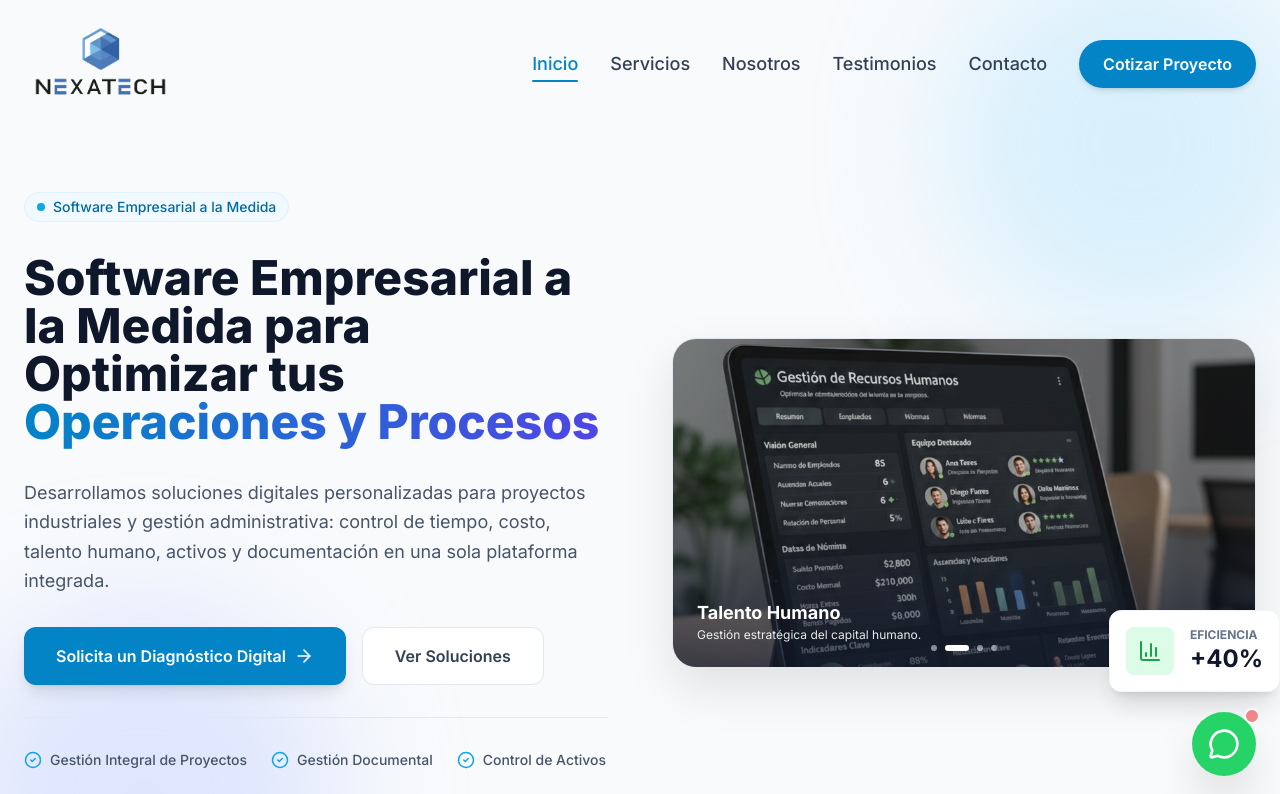
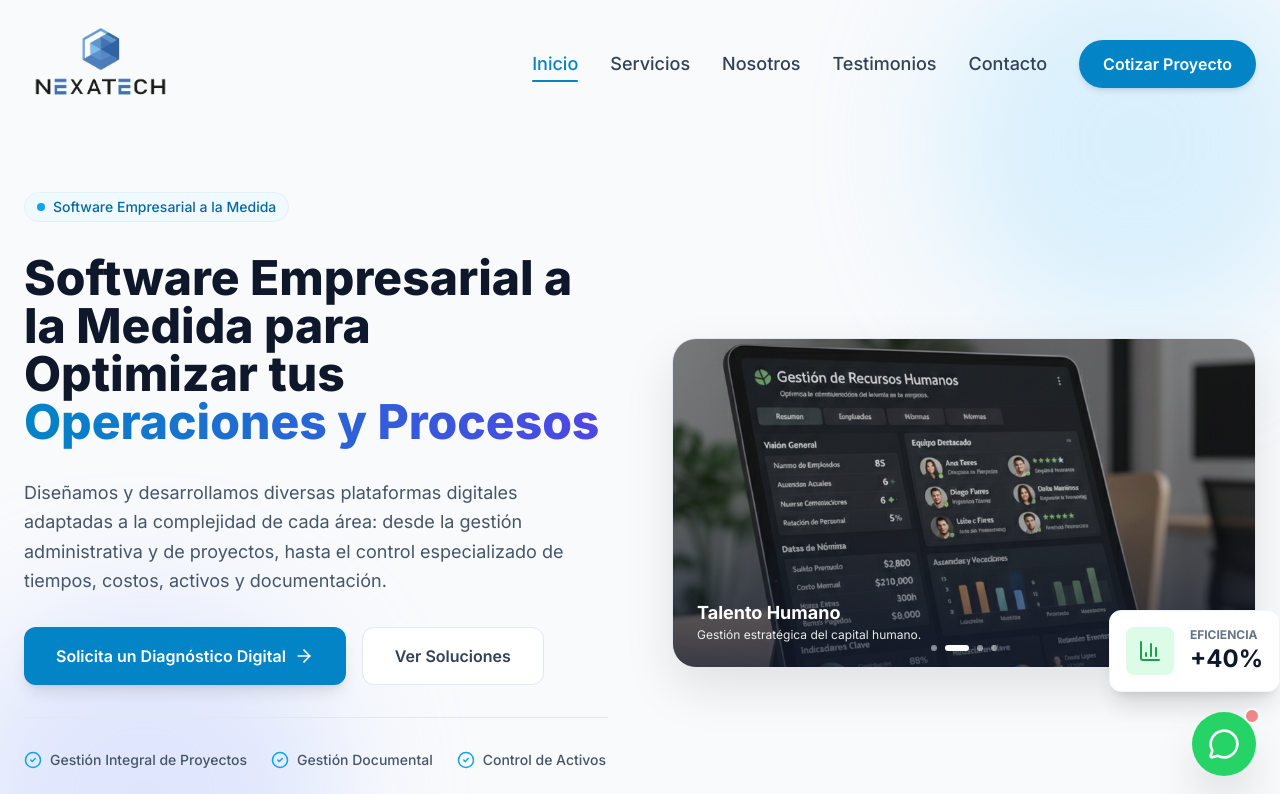
Before and after one commit to Proyectos-Nexatech/Nexatech_web, a React (Vite) app: page / in a window 1280 px wide. Shown: the top 794 px of the page. Built offline with nearby package versions, Linux system fonts and the light colour scheme.

Commit message:
Your current version of Antigravity is out of date. Please visit https://antigravity.google/download to download and install the latest version.

```diff
--- a/components/Hero.tsx
+++ b/components/Hero.tsx
@@ -72,7 +72,7 @@ const Hero: React.FC = () => {
             </h1>
 
             <p className="text-lg text-slate-600 leading-relaxed max-w-xl">
-              Desarrollamos soluciones digitales personalizadas para proyectos industriales y gestión administrativa: control de tiempo, costo, talento humano, activos y documentación en una sola plataforma integrada.
+              Diseñamos y desarrollamos diversas plataformas digitales adaptadas a la complejidad de cada área: desde la gestión administrativa y de proyectos, hasta el control especializado de tiempos, costos, activos y documentación.
             </p>
 
             <div className="flex flex-col sm:flex-row gap-4">
```
